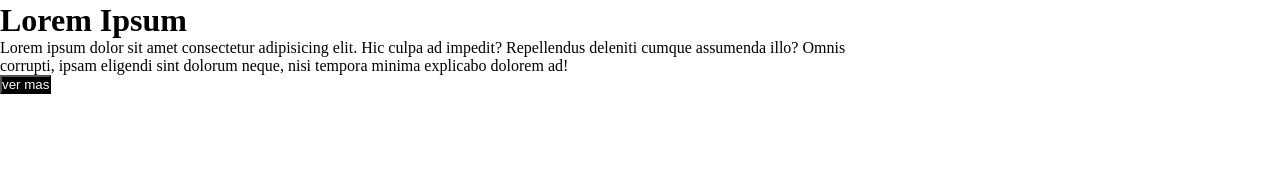
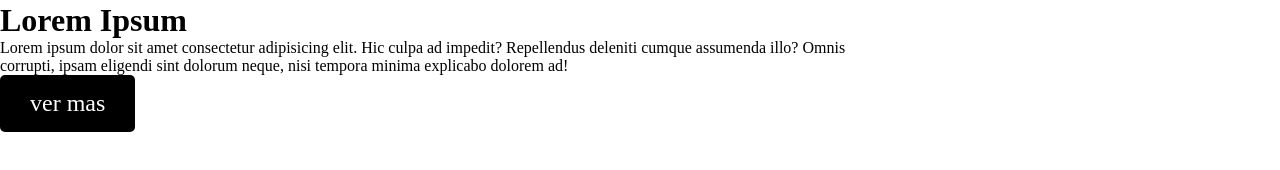
Before and after one commit to kendaltw/sername-project-promo-A-module-1-team-2, a plain HTML site: page index.html in a window 1280 px wide. Shown: the part 94-264 px from the top of the page. Drawn offline with nearby package versions, Linux system fonts and the light colour scheme.

Commit message:
coso 3 y boton

```diff
--- a/index.html
+++ b/index.html
@@ -29,10 +29,12 @@
             <img src="./Recursos/Ada_Tech/3.svg" alt="">
             <h1>Lorem Ipsum</h1>
             <p>Lorem ipsum dolor sit amet consectetur adipisicing elit. Hic culpa ad impedit? Repellendus deleniti cumque assumenda illo? Omnis corrupti, ipsam eligendi sint dolorum neque, nisi tempora minima explicabo dolorem ad!</p>
-            <button class="button-3">
-                <a href=""></a>
-                ver mas
-            </button>
+
+                <a href="" class="button-3">
+                    ver mas
+                </a>
+
+
 
         </div>
     </main>
--- a/styles/style.css
+++ b/styles/style.css
@@ -68,4 +68,13 @@
     background-color: black;
     color: white;
     align-items: center;
+    display: inline-block;
+    padding: 15px 30px;
+    font-size: 24px;
+    text-decoration: none;
+    border-radius: 5px;
+    transition: transform 0.3s ease;
 }
+.button-3:hover {
+    transform: scale(2px);
+}
```
